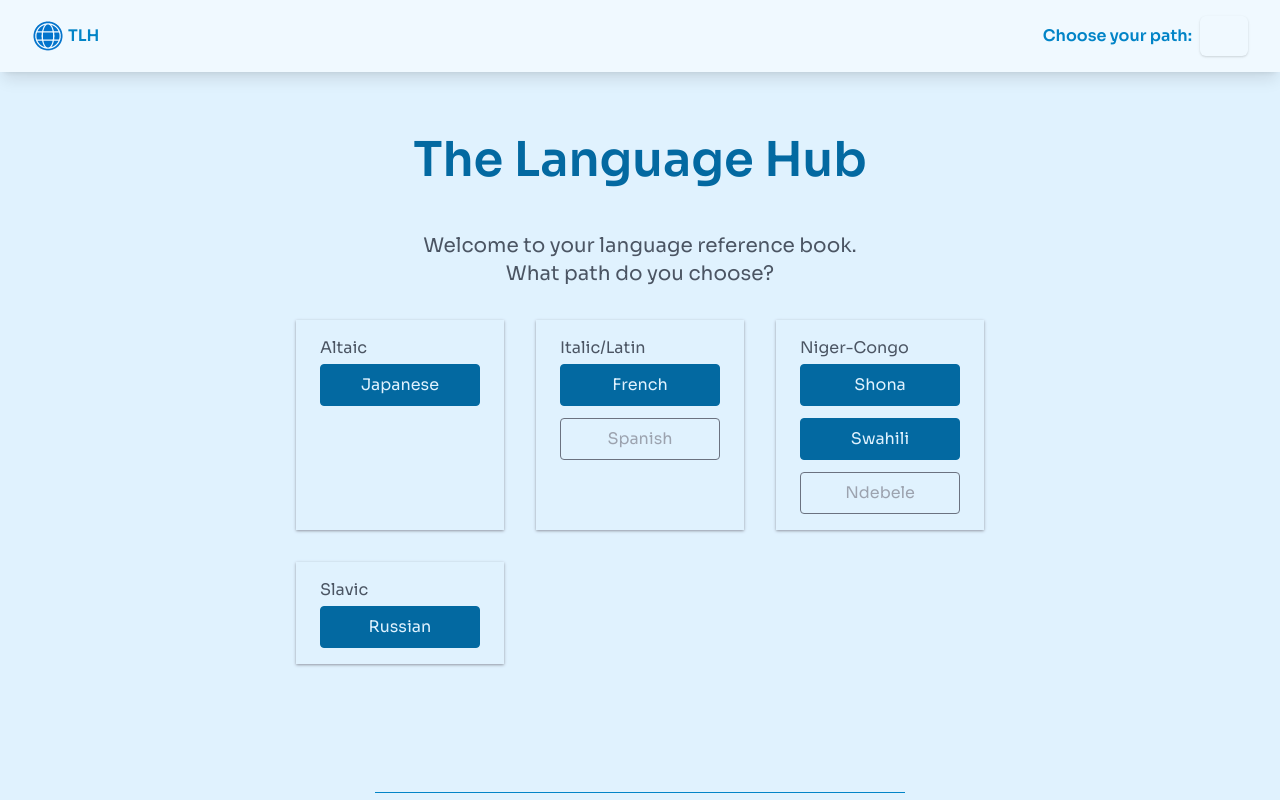
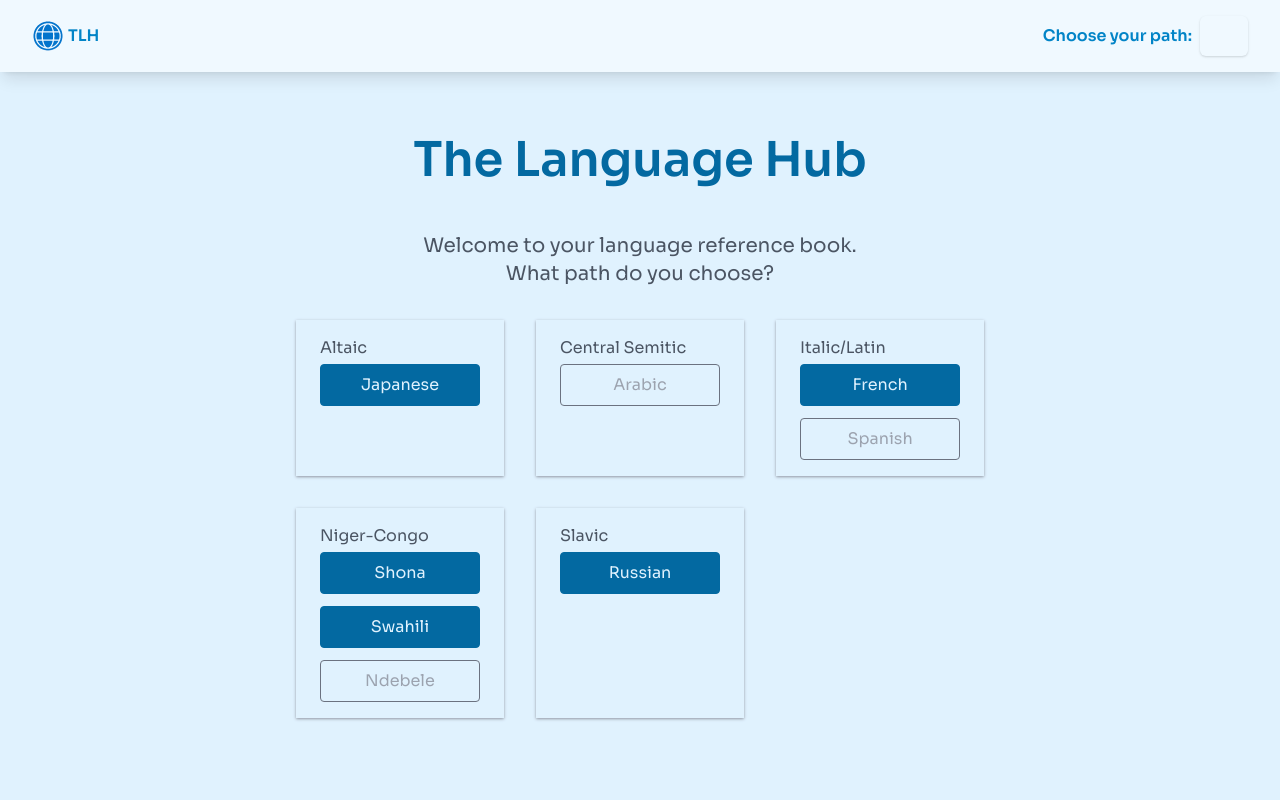
Before and after one commit to Psypher1/the-language-hub, a Next.js app: page / in a window 1280 px wide. Shown: the top 800 px of the page. Built offline with nearby package versions, Linux system fonts and the light colour scheme.

Commit message:
index page, add category

```diff
--- a/src/pages/index.jsx
+++ b/src/pages/index.jsx
@@ -52,6 +52,17 @@ export default function Home({ languagePathsDirs }) {
 						<div className="space-y-3 text-center">
 							<Link href="/japanese/basics">
 								<a className="home-links">Japanese</a>
+							</Link>
+						</div>
+					</div>
+					{/* Central Semitiv */}
+					<div className="py-4 px-6 shadow shadow-gray-400">
+						<h3 className="mb-1">Central Semitic</h3>
+						<div className="space-y-3 text-center">
+							<Link href="/">
+								<p className="block rounded border border-gray-500 py-2 px-10 text-gray-400">
+									Arabic
+								</p>
 							</Link>
 						</div>
 					</div>
```
